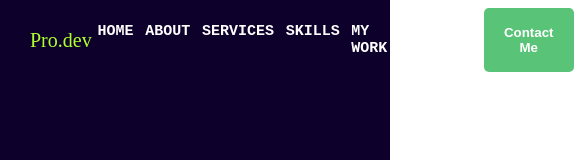
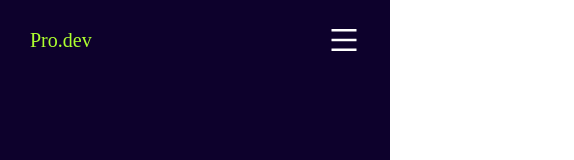
Before and after one commit to Lakshman-kumar-121/portfolio, a Next.js app: page /about in a window 390 px wide. Shown: the top 160 px of the page, 574 px wide, since content can reach past the window. Built offline with nearby package versions, Linux system fonts and the light colour scheme.

Commit message:
added responsive

```diff
--- a/components/navbar.js
+++ b/components/navbar.js
@@ -1,6 +1,6 @@
 import Link from 'next/link';
 import styles from '../styles/Navbar.module.css';
-import { AiFillGithub } from 'react-icons/ai';
+import { AiFillGithub ,AiOutlineMenu } from 'react-icons/ai';
 const NavBar = () => {
 
     const scrollToTop = (e) => {
@@ -27,6 +27,7 @@ const NavBar = () => {
                 <AiFillGithub color='white'> </AiFillGithub>
                 <button className={styles.ctnbtn}>Contact Me</button>
             </div>
+            <AiOutlineMenu className={styles.menu}/>
         </div>
     );
 }
--- a/styles/About.module.css
+++ b/styles/About.module.css
@@ -45,7 +45,7 @@
 }
 @media (max-width: 767px) {
     .aboutme{
-        height: 100em;
+        height: 62.5em;
     }
     .divde{
         flex-direction: column;
@@ -58,7 +58,7 @@
         width: 70vw;
     }
     .whyhme{
-        width: 80vw;
+        width: 70vw;
     }
 
 
--- a/styles/Navbar.module.css
+++ b/styles/Navbar.module.css
@@ -32,3 +32,19 @@
     border-radius: 5px;
     color: white;
 }
+.menu{
+    display: none;
+}
+@media (max-width : 767px) {
+    .navs{
+        display: none;
+    }
+    .menu{
+        display: initial;
+        color: white;
+        font-size: 32px;
+        cursor: pointer;
+
+    }
+
+}
```
